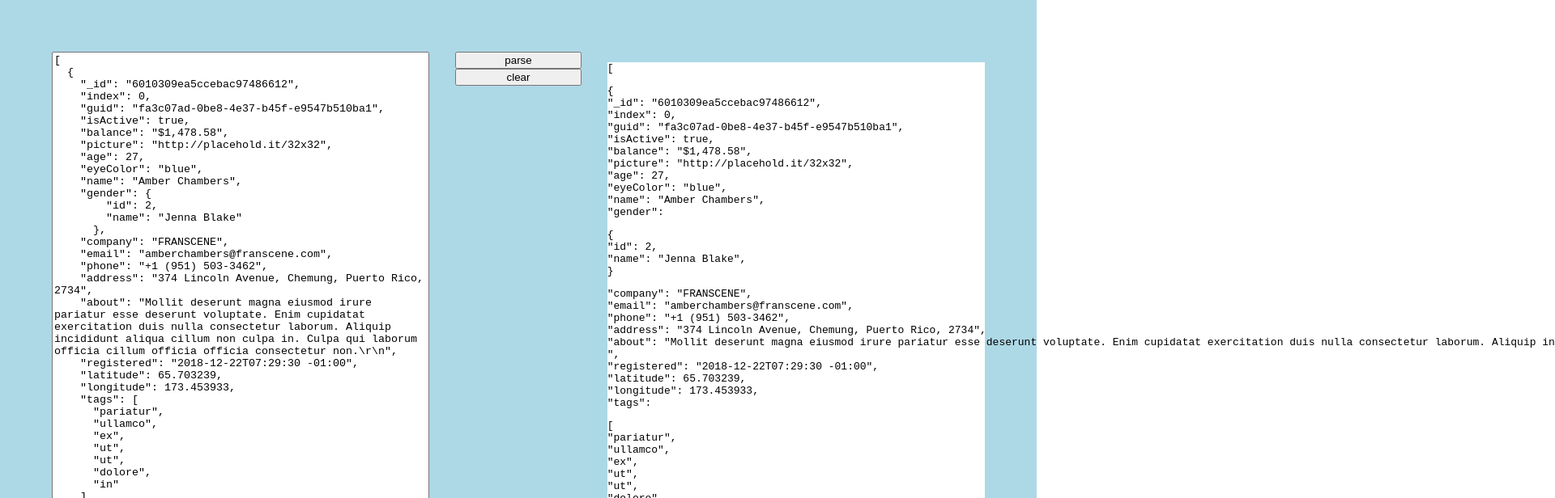
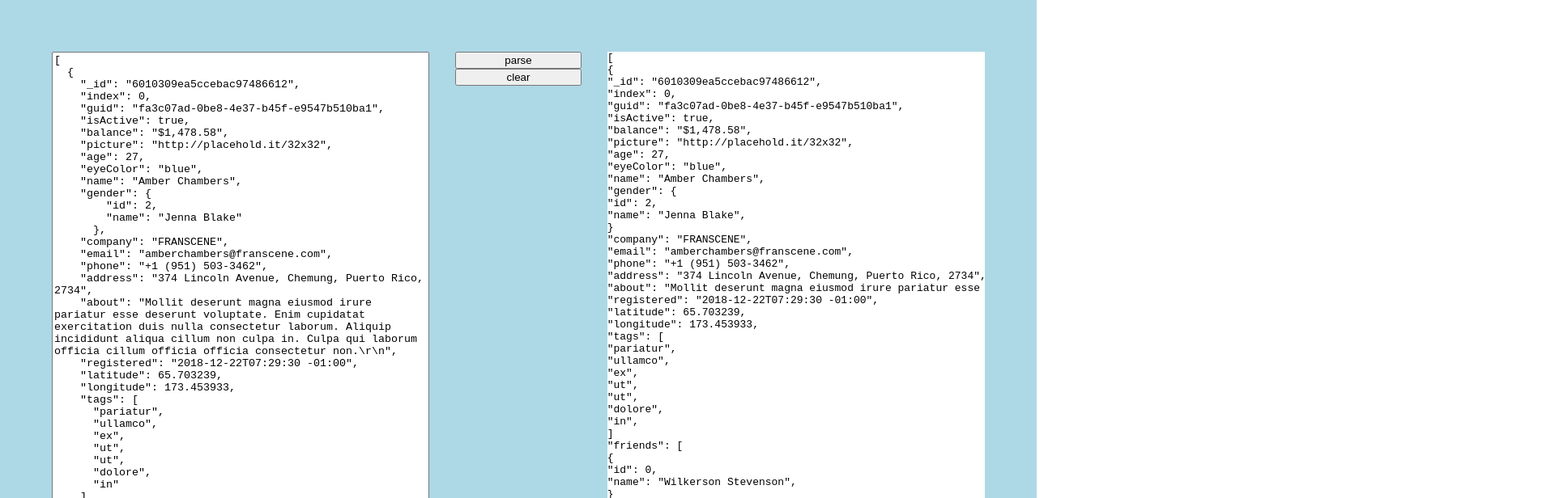
Before and after one commit to dzulliet/json-parser, a React (Create React App) app: page / in a window 1280 px wide. Both pictures are taken after a click on the button "parse". Shown: the top 616 px of the page at 81% size, 1920 px wide, since content can reach past the window. Built offline with nearby package versions, Linux system fonts and the light colour scheme.

Commit message:
formatValue, pre used, no spacings

```diff
--- a/src/components/ParsedBox.tsx
+++ b/src/components/ParsedBox.tsx
@@ -16,19 +16,29 @@ const Wrap = styled.div`
 `
 
 const StyledDiv = styled.div`
+  box-sizing: border-box;
   width: 100%;
   height: 100%;
   min-width: 200px;
   min-height: 200px;
   background-color: white;
+  overflow: auto;
+  max-height: calc(100vh - 8rem);
+`
+const StyledPre = styled.pre`
+  margin: 0;
+`
+
+const StyledSpan = styled.span`
+  margin-left: 30px;
 `
 
 const formatValue = (value: any) => {
   let formattedValue
   if (typeof value === 'string') {
-    formattedValue = <span>{`"${value}",\n`}</span>
+    formattedValue = <span>{`"${value.trim()}",\r\n`}</span>
   } else if (typeof value === 'number' || typeof value === 'boolean' || value === null) {
-    formattedValue = <span>{`${value},\n`}</span>
+    formattedValue = <span>{`${value},\r\n`}</span>
   } else if (typeof value === 'object') {
     formattedValue = beautify(value)
   }
@@ -40,75 +50,38 @@ const beautify = (parsedJson?: any): JSX.Element => {
   if (Array.isArray(parsedJson)) {
     formattedJson = (
       <>
-        <div>{`[`}</div>
-        {parsedJson.map((item) => {
-          let formattedValue
-          if (typeof item === 'string') {
-            formattedValue = <span>{`"${item}",\n`}</span>
-          } else if (typeof item === 'number' || typeof item === 'boolean' || item === null) {
-            formattedValue = <span>{`${item},\n`}</span>
-          } else if (typeof item === 'object') {
-            formattedValue = beautify(item)
-            // if (Array.isArray(item)) {
-            //   formattedValue = <div>{beautify(item)}</div>
-            // } else {
-            //   formattedValue = <div>{beautify(item)}</div>
-            // }
-          }
-          return formattedValue
-        })}
-        <div>{`]`}</div>
+        <span>{`[\r\n`}</span>
+        {parsedJson.map((item) => formatValue(item))}
+        <span>{`]\r\n`}</span>
       </>
     )
   } else if (typeof parsedJson === 'object' && parsedJson !== null) {
     formattedJson = (
       <>
-        <div>{`{`}</div>
+        <span>{`{\r\n`}</span>
         {Object.entries(parsedJson).map(([key, value]) => {
-          let formattedValue
-          if (typeof value === 'string') {
-            formattedValue = <span>{`"${value}",\n`}</span>
-          } else if (typeof value === 'number' || typeof value === 'boolean' || value === null) {
-            formattedValue = <span>{`${value},\n`}</span>
-          } else if (typeof value === 'object') {
-            formattedValue = beautify(value)
-            // if (Array.isArray(value)) {
-            //   // formattedValue = (
-            //   //   <div>
-            //   //     <div>{`"${key}":`}</div>
-            //   //     {beautify(value)}
-            //   //   </div>
-            //   // )
-            // } else {
-            //   // formattedValue = (
-            //   //   <div>
-            //   //     <div>{`"${key}":`}</div>
-            //   //     {beautify(value)}
-            //   //   </div>
-            //   // )
-            // }
-          }
           return (
             // eslint-disable-next-line react/jsx-key
-            <>
+            <span>
               <span>{`"${key}": `}</span>
-              {formattedValue}
-            </>
+              {formatValue(value)}
+            </span>
           )
         })}
-        <div>{`}`}</div>
+        <span>{`}\r\n`}</span>
       </>
     )
   }
 
-  return <pre>{formattedJson}</pre>
-  // return <pre>{JSON.stringify(parsedJson, null, 2)}</pre>
+  return <span>{formattedJson}</span>
 }
 
 export const ParsedBox = ({ name, parsedJson, onChange, className }: Props): JSX.Element => {
   return (
     <Wrap>
-      <StyledDiv>{beautify(parsedJson)}</StyledDiv>
+      <StyledPre>
+        <StyledDiv>{beautify(parsedJson)}</StyledDiv>
+      </StyledPre>
     </Wrap>
   )
 }
```
